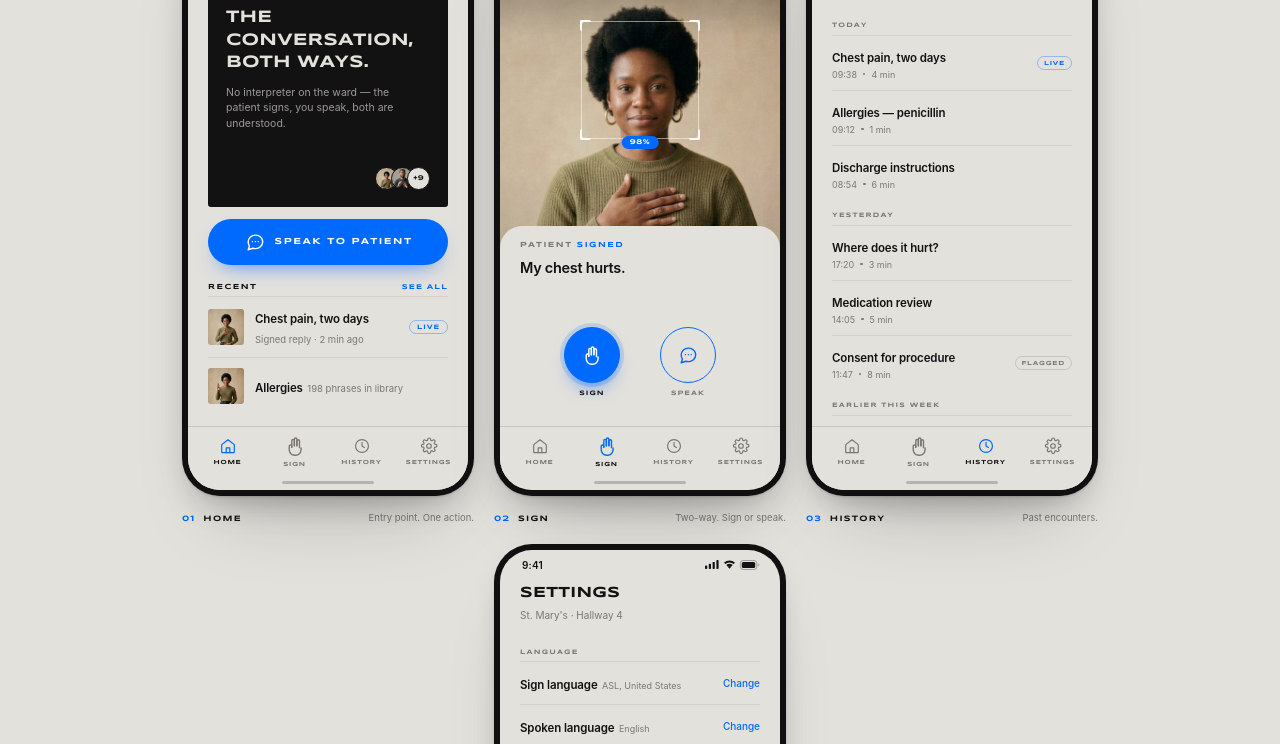
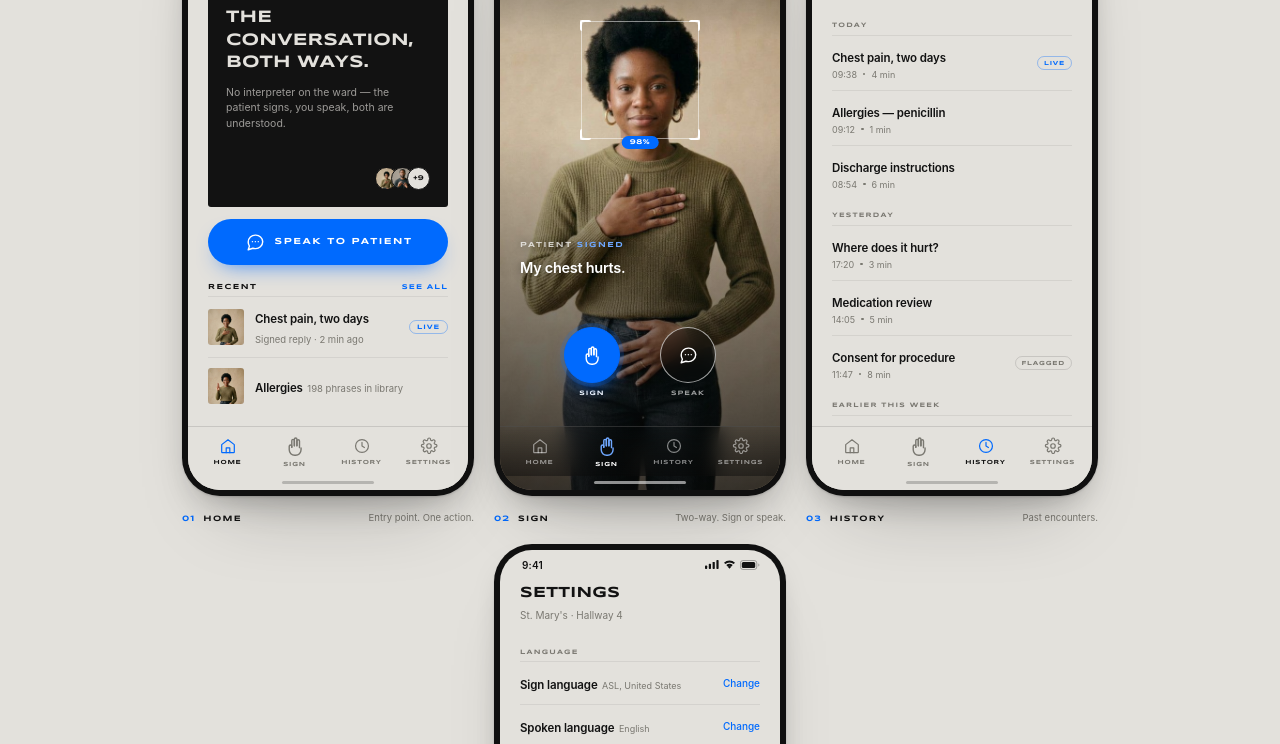
Before and after one commit to LiveUnmute/unmute-sign, a plain HTML site: page app/index.html in a window 1280 px wide. Shown: the part 352-1096 px from the top of the page. Drawn offline with nearby package versions, Linux system fonts and the light colour scheme; a web font is replaced by a local one.

Commit message:
Float the sign controls over the media; five exchanges each way
Co-authored-by: arena-agent <297053741+arena-agent@users.noreply.github.com>

```diff
--- a/app/css/app.css
+++ b/app/css/app.css
@@ -414,9 +414,28 @@ a { color: inherit; }
   pointer-events: none;
   background:
     linear-gradient(180deg, rgba(8, 8, 8, 0.60) 0%, rgba(8, 8, 8, 0) 24%),
-    linear-gradient(180deg, rgba(8, 8, 8, 0) 46%, rgba(8, 8, 8, 0.34) 100%);
+    linear-gradient(180deg,
+      rgba(8, 8, 8, 0) 40%,
+      rgba(8, 8, 8, 0.30) 62%,
+      rgba(8, 8, 8, 0.72) 100%);
   z-index: 2;
 }
+
+/* On the media screen the tab bar is glass, not a solid slab:
+   it must not cut a white band across the footage. */
+.screen--media .tabbar {
+  background: linear-gradient(180deg, rgba(8, 8, 8, 0) 0%, rgba(8, 8, 8, 0.42) 100%);
+  border-top: 1px solid rgba(255, 255, 255, 0.14);
+  backdrop-filter: blur(10px);
+  -webkit-backdrop-filter: blur(10px);
+}
+
+.screen--media .tab { color: rgba(255, 255, 255, 0.5); }
+.screen--media .tab.is-active { color: #fff; }
+.screen--media .tab.is-active svg { color: #6FA8FF; }
+
+.screen--media .home-bar { background: transparent; }
+.screen--media .home-bar span { background: rgba(255, 255, 255, 0.55); }
 
 .demo-chip {
   position: absolute;
@@ -482,10 +501,14 @@ a { color: inherit; }
   position: relative;
   z-index: 5;
   margin-top: auto;
-  background: var(--bone);
-  border-radius: 22px 22px 0 0;
+  background: transparent;
+  border-radius: 0;
   padding: 15px 20px 68px;
   flex: none;
+
+  /* Floating, not panelled: the text sits straight on the media.
+     A soft shadow keeps it legible over a bright frame. */
+  text-shadow: 0 1px 10px rgba(0, 0, 0, 0.45);
 }
 
 .sheet-head {
@@ -501,10 +524,10 @@ a { color: inherit; }
   font-weight: 700;
   letter-spacing: 0.2em;
   text-transform: uppercase;
-  color: var(--ink-45);
+  color: rgba(255, 255, 255, 0.72);
 }
 
-.sheet-kicker b { color: var(--blue); }
+.sheet-kicker b { color: #6FA8FF; }
 
 /* Repeat — top of the clinician sheet. Replays the same translation. */
 .repeat {
@@ -514,16 +537,20 @@ a { color: inherit; }
   border: 1px solid var(--rule);
   border-radius: 9999px;
   padding: 5px 10px 5px 8px;
-  color: var(--ink-70);
+  color: rgba(255, 255, 255, 0.92);
   font-family: var(--display);
   font-size: 6.5px;
   font-weight: 700;
   letter-spacing: 0.14em;
   text-transform: uppercase;
-  background: var(--paper);
+  background: rgba(12, 12, 12, 0.38);
+  border-color: rgba(255, 255, 255, 0.3);
+  backdrop-filter: blur(8px);
+  -webkit-backdrop-filter: blur(8px);
+  text-shadow: none;
   transition: background 160ms ease, color 160ms ease, border-color 160ms ease;
 }
-.repeat:hover { background: var(--ink); border-color: var(--ink); color: var(--bone); }
+.repeat:hover { background: #fff; border-color: #fff; color: var(--ink); }
 .repeat:active { transform: scale(0.96); }
 
 .caption-note {
@@ -531,7 +558,7 @@ a { color: inherit; }
   font-size: 8.5px;
   line-height: 1.4;
   font-weight: 500;
-  color: var(--ink-45);
+  color: rgba(255, 255, 255, 0.66);
   min-height: 12px;
 }
 
@@ -540,7 +567,7 @@ a { color: inherit; }
   line-height: 1.34;
   font-weight: 600;
   letter-spacing: -0.02em;
-  color: var(--ink);
+  color: #fff;
   min-height: 39px;
   margin: 0;
 }
@@ -570,9 +597,11 @@ a { color: inherit; }
   border-radius: 50%;
   display: grid;
   place-items: center;
-  color: var(--blue);
-  background: var(--bone);
-  border: 1.5px solid var(--blue);
+  color: #fff;
+  background: rgba(12, 12, 12, 0.34);
+  border: 1.5px solid rgba(255, 255, 255, 0.62);
+  backdrop-filter: blur(10px);
+  -webkit-backdrop-filter: blur(10px);
   transition: transform 130ms ease, background 180ms ease, color 180ms ease, box-shadow 180ms ease, border-color 180ms ease;
 }
 .dir-btn:active { transform: scale(0.94); }
@@ -601,10 +630,10 @@ a { color: inherit; }
   font-weight: 700;
   letter-spacing: 0.16em;
   text-transform: uppercase;
-  color: var(--ink-45);
+  color: rgba(255, 255, 255, 0.6);
   transition: color 180ms ease;
 }
-.dir.is-on .dir-label { color: var(--ink); }
+.dir.is-on .dir-label { color: #fff; }
 
 /* ============================================================
    03 — HISTORY
--- a/app/js/media.js
+++ b/app/js/media.js
@@ -61,6 +61,11 @@ export const TRANSLATOR_SIGNS = [
     media: "media/translator-03.jpg",
   },
   {
+    id: "pressure",
+    text: "I'm going to press here — tell me if it hurts.",
+    media: "media/translator-05.jpg",
+  },
+  {
     id: "moment",
     text: "One moment, please.",
     media: "media/translator-04.jpg",
@@ -75,7 +80,11 @@ export const SCRIPT = [
   { who: "clinician", key: "severity" },
   { who: "patient",   key: "two-days" },
   { who: "clinician", key: "medication" },
+  { who: "patient",   key: "throat" },
+  { who: "clinician", key: "pressure" },
   { who: "patient",   key: "dizzy" },
+  { who: "clinician", key: "moment" },
+  { who: "patient",   key: "dont-understand" },
 ];
 
 const byId = (list, key) => list.find((e) => e.id === key) || list[0];
```
Also changed, not shown: app/TESTER_GUIDE.md (+10 -3 lines), app/README.md, app/media/translator-05.jpg (added).
